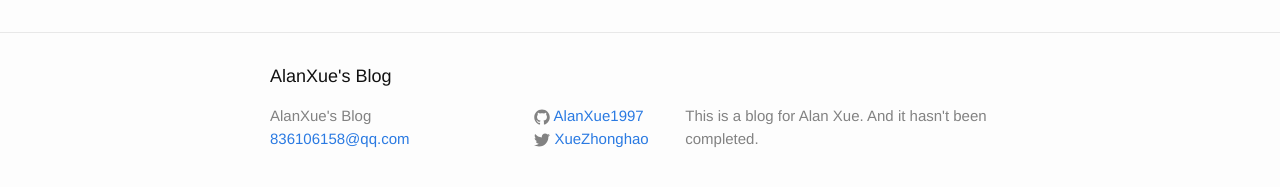
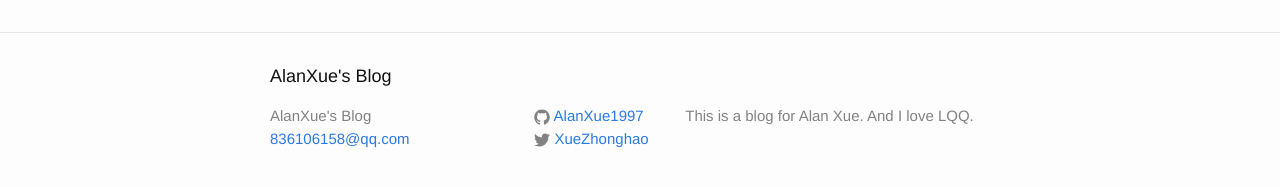
Before and after one commit to AlanXue1997/AlanXue1997, a Jekyll site: the page built from about.md, in a window 1280 px wide. Shown: the part 318-505 px from the top of the page. Built offline with Jekyll 4.4.1, drawn with Linux system fonts in a browser that asks for light colours.

Commit message:
Update _config.yml

```diff
--- a/_config.yml
+++ b/_config.yml
@@ -9,7 +9,7 @@
 title: AlanXue's Blog
 email: 836106158@qq.com
 description: > # this means to ignore newlines until "baseurl:"
-  This is a blog for Alan Xue. And it hasn't been completed.
+  This is a blog for Alan Xue. And I love LQQ.
 baseurl: /AlanXue1997.github.io
 url: "http://yourdomain.com" # the base hostname & protocol for your site
 twitter_username: XueZhonghao
```
